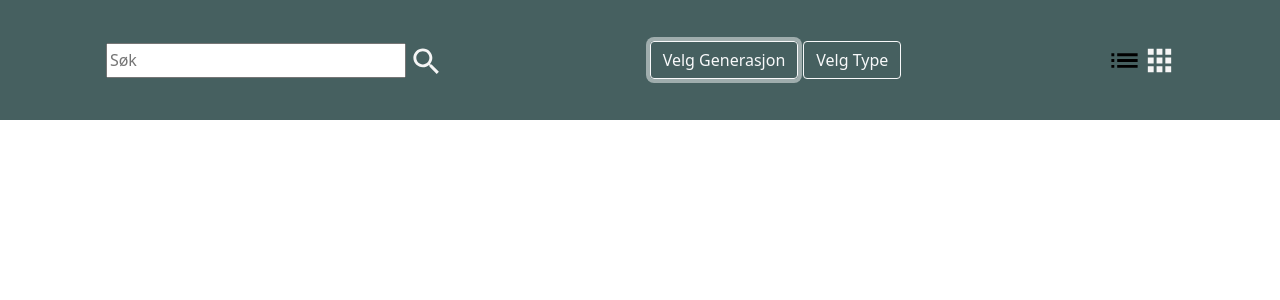
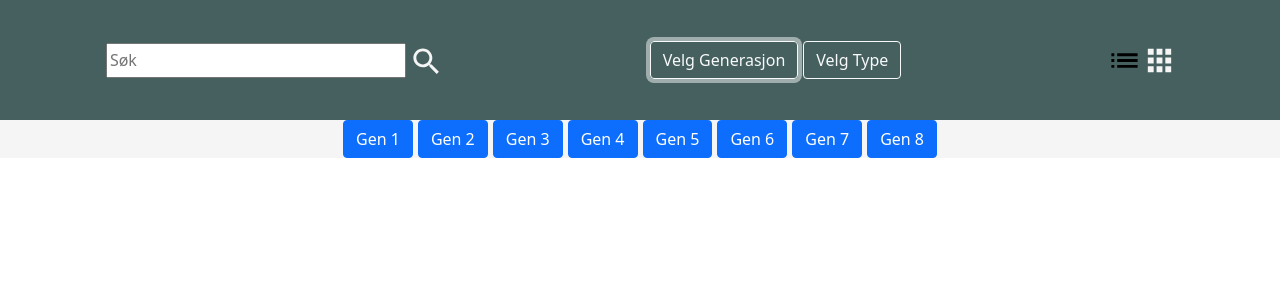
Before and after one commit to Magnusld/PokedexMirror, a React (Create React App) app in the folder frontend/: page / in a window 1280 px wide. Both pictures are taken after a click on the button "Velg Generasjon". Shown: the top 300 px of the page. Built offline with nearby package versions, Linux system fonts and the light colour scheme.

Commit message:
feat(#1): Legge til switch for å se genSelection knapper

```diff
--- a/frontend/src/App.tsx
+++ b/frontend/src/App.tsx
@@ -10,6 +10,7 @@ import {Generation} from "./types";
 function App() {
   const [selectedGens, setSelectedGens] = useState<Generation[]>([])
   const [asGrid, setAsGrid] = useState<boolean>(true)
+  const [showGenSelection, setShowGenSelection] = useState<boolean>(false)
 
   useEffect(() => {
     let list = [1,2,3,4,5,6,7,8]
@@ -22,15 +23,17 @@ function App() {
       GenList.push(newGen)
     })
     setSelectedGens(GenList)
-    // console.log(selectedGens)
+    console.log(selectedGens)
   }, []);
 
   return (
     <div className="App">
       <TopBar asGrid={asGrid}
-              setAsGrid={setAsGrid}/>
-      <GenOptionsComponent selectedGens={selectedGens}
-                           setSelectedGens={setSelectedGens}/>
+              setAsGrid={setAsGrid}
+              setShowGenSelection={setShowGenSelection}
+              showGenSelection={showGenSelection}/>
+      {showGenSelection ? <GenOptionsComponent selectedGens={selectedGens}
+                           setSelectedGens={setSelectedGens}/> : null}
     </div>
   );
 }
--- a/frontend/src/components/GenOptionsComponent.tsx
+++ b/frontend/src/components/GenOptionsComponent.tsx
@@ -1,6 +1,6 @@
 import React from 'react';
 import '../style/App.css';
-import {Form} from "react-bootstrap";
+import {Button, Form} from "react-bootstrap";
 import {Generation} from "../types";
 
 export function GenOptionsComponent(props: {
@@ -8,11 +8,19 @@ export function GenOptionsComponent(props: {
   setSelectedGens: (gens: Generation[]) => void
 }) {
   const selectedGens = props.selectedGens
-  const setSelectedGens = props.setSelectedGens
+  const updateSeletedGens = (index: number) => {
+    selectedGens[index].selected = !selectedGens[index].selected
+    props.setSelectedGens(selectedGens)
+    console.log(selectedGens)
+  }
+
+  let showGenSelection = selectedGens.map((gen, i) => (
+      <Button key={i} onClick={() => {updateSeletedGens(i+1)}}>{gen.name}</Button>
+  ));
 
   return (
-      <div>
-
+      <div className={"showGenSelection"}>
+        {showGenSelection}
       </div>
   )
 }
--- a/frontend/src/components/TopBar.tsx
+++ b/frontend/src/components/TopBar.tsx
@@ -8,12 +8,19 @@ import {ReactComponent as Search} from "../assets/search_black_24dp.svg";
 export function TopBar(props: {
   asGrid: boolean
   setAsGrid: (value: boolean) => void
+  setShowGenSelection: (value: boolean) => void
+  showGenSelection: boolean
+
 }) {
   const searchText = ""
   const asGrid = props.asGrid
+  const showGenSelection = props.showGenSelection
 
   const swapAsGrid = () => {
     props.setAsGrid(!asGrid)
+  }
+  const swapShowGenSelection = () => {
+    props.setShowGenSelection(!showGenSelection)
   }
 
 
@@ -24,7 +31,7 @@ export function TopBar(props: {
           <Search style={{height: 35, width: 35, fill: "#F5F5F5"}}/>
         </div>
         <div>
-          <Button variant="outline-light" style={{marginRight:5}}>Velg Generasjon</Button>
+          <Button variant="outline-light" style={{marginRight:5}} onClick={swapShowGenSelection}>Velg Generasjon</Button>
           <Button variant="outline-light">Velg Type</Button>
         </div>
         <div>
--- a/frontend/src/style/App.css
+++ b/frontend/src/style/App.css
@@ -64,3 +64,9 @@
 .active {
   fill: var(--main-color);
 }
+.showGenSelection {
+  display: flex;
+  flex-direction: row;
+  gap: 5px;
+  justify-content: center;
+}
```
